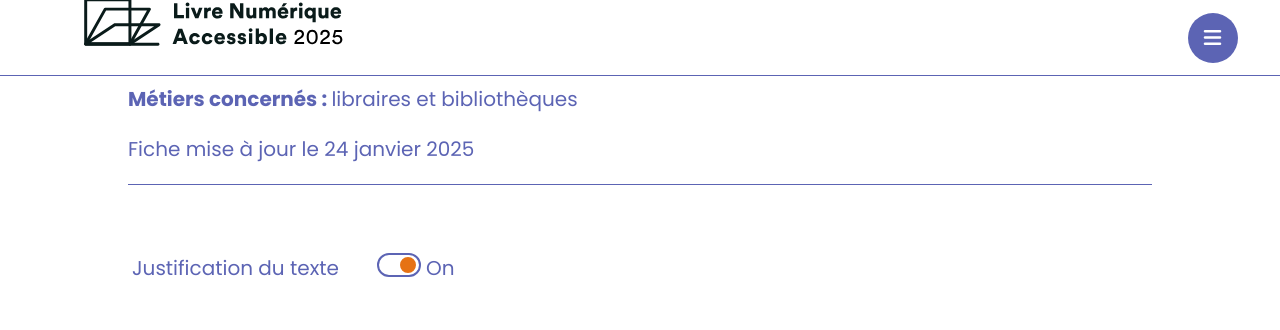
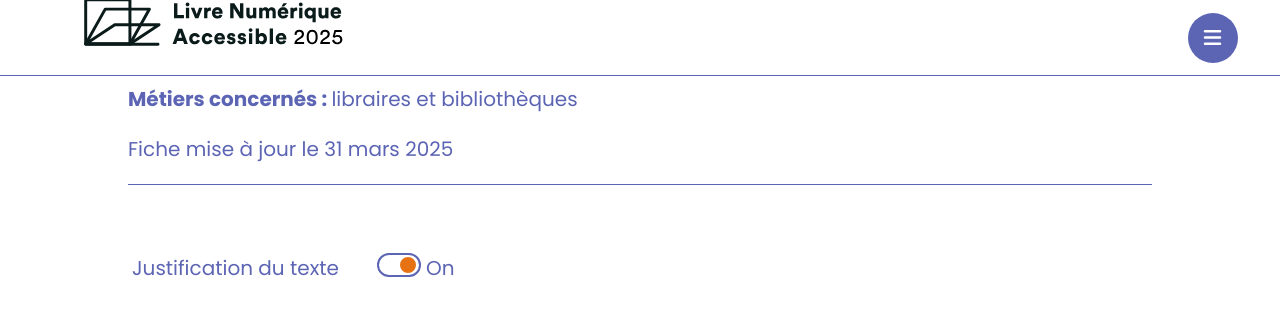
Before and after one commit to edition-accessible/lina25, a Jekyll site: the page built from pages/distribuer.md, in a window 1280 px wide and 900 px high, scrolled down 769 px. Shown: the top 330 px of the window. Built offline with Jekyll 4.4.1, drawn with Linux system fonts in a browser that asks for light colours; nearby versions of some CDN libraries; comment, search, counter and statistics services are not loaded.

Commit message:
Update distribuer.md

```diff
--- a/pages/distribuer.md
+++ b/pages/distribuer.md
@@ -1,7 +1,7 @@
 ---
 layout: page
 title: Distribuer
-date: 2025-01-24
+date: 2025-03-31
 subtitle: par la vente ou le prêt
 orientation: permettre aux personnes d'acquérir ou d'emprunter un livre numérique
 audience: libraires et bibliothèques
```
